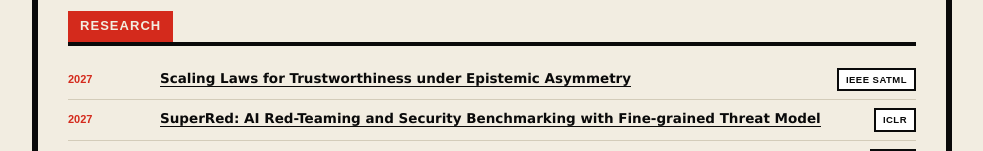
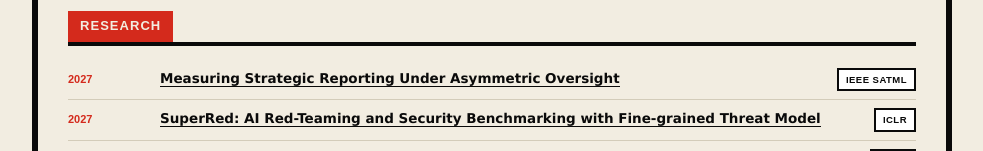
Before and after one commit to kingroryg/kingroryg.github.io, a plain HTML site: page index.html in a window 1280 px wide. Shown: the part 622-773 px from the top of the page, without its empty margins (148-1131 px from the left). Drawn offline with Linux system fonts and the light colour scheme.

Commit message:
Update article title in index.html

```diff
--- a/index.html
+++ b/index.html
@@ -410,7 +410,7 @@
           <article class="item">
             <div class="meta">2027</div>
             <div class="item-title"><a href="https://arxiv.org/pdf/#">
-              Scaling Laws for Trustworthiness under Epistemic Asymmetry</a></div>
+              Measuring Strategic Reporting Under Asymmetric Oversight</a></div>
             <div class="venue">IEEE SaTML</div>
           </article>
           <article class="item">
```
